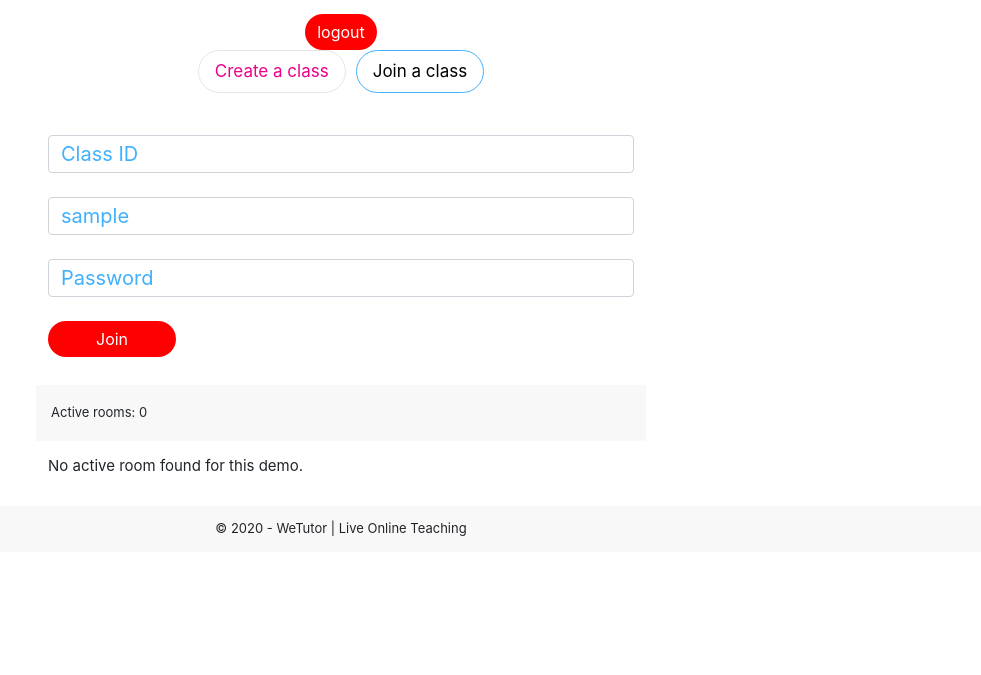
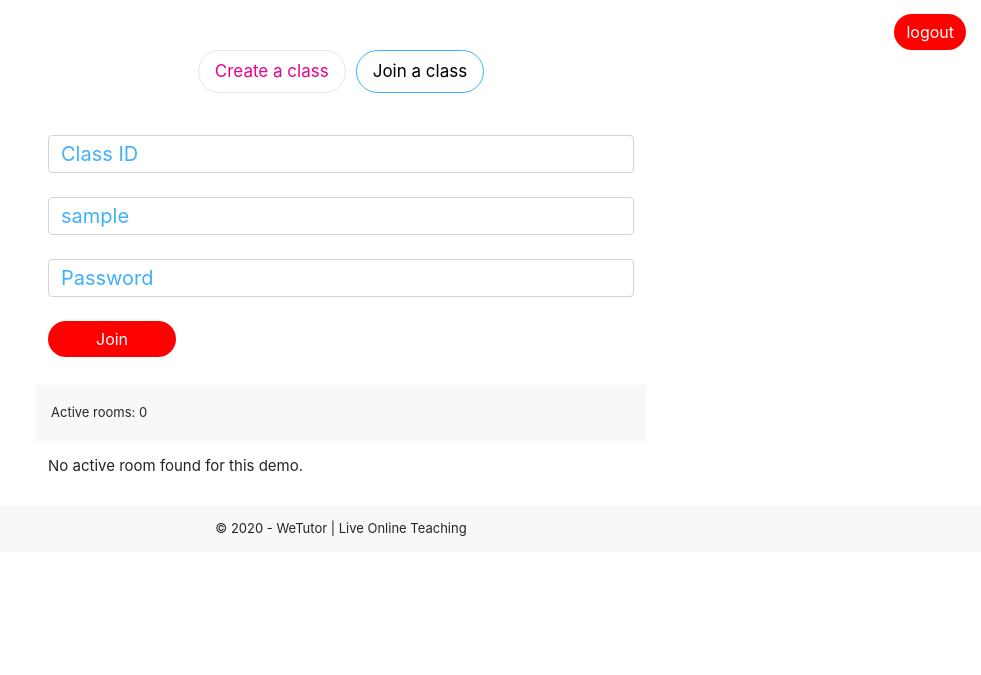
Before and after one commit to BilalRafiqFT/webchat, a website: page demos/dashboard/index.html in a window 1280 px wide. Shown: the part 125-800 px from the top of the page, without its empty margins (299-1280 px from the left). Drawn offline with nearby package versions, Linux system fonts and the light colour scheme; no server answers; sample sign-in values are in the browser's storage.

Commit message:
Update index.html

```diff
--- a/demos/dashboard/index.html
+++ b/demos/dashboard/index.html
@@ -376,7 +376,7 @@ footer{
     <div class="row">
       <div class="col-md-12 text-center">
         <img class="logo" src="logo.png" alt="RTCMultiConnection" />
-        <button class="btn btn-primary" onclick="logout()">logout</button>
+        <button class="btn btn-primary" style="float: right;" onclick="logout()">logout</button>
       </div>
     </div>
 
```
